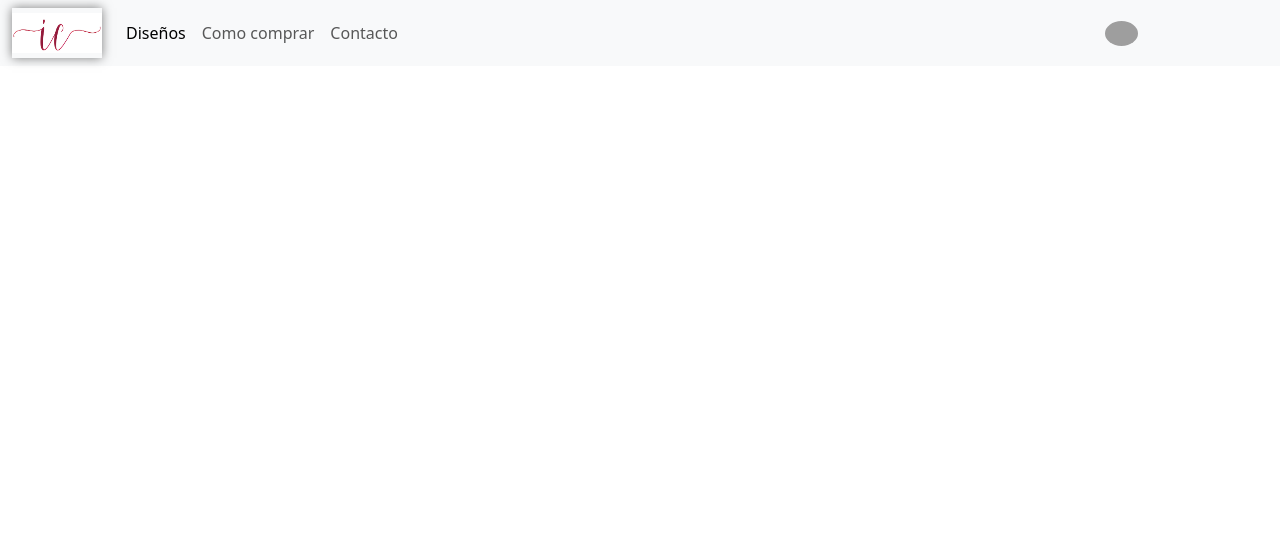
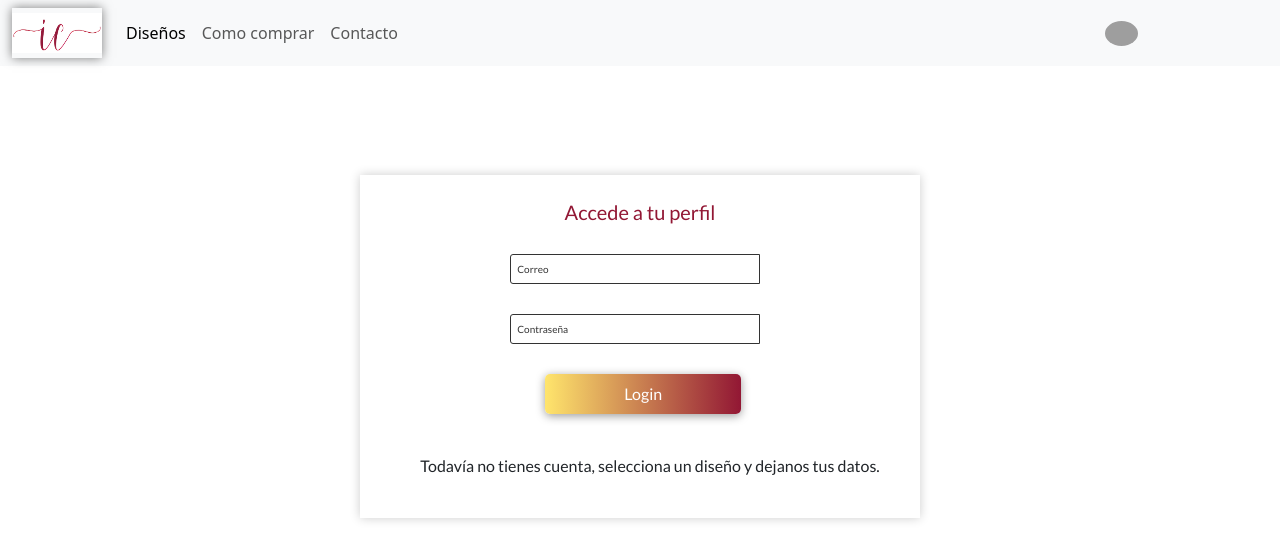
Before and after one commit to MariaDiezEsteve/invitaclick-front, a Vue app: page /login in a window 1280 px wide. Shown: the top 560 px of the page. Built offline with nearby package versions, Linux system fonts and the light colour scheme; grey boxes are pictures that could not be loaded.

Commit message:
incluido login, faltaría enlace

```diff
--- /dev/null
+++ b/src/components/Form/LoginForm.vue
@@ -0,0 +1,142 @@
+<template>
+     <div class="wrapper">
+        <div class="form-wrapper sign-in">
+            <form action="/login" method="post">
+                <h2>Accede a tu perfil</h2>
+                <div class="input-group">
+                    <input type="email" required name="Email">
+                    <label for="">Correo</label>
+                </div>
+                <div class="input-group">
+                    <input type="password" required name="Password">
+                    <label for="">Contraseña</label>
+                </div>
+                <button type="submit" class="btn">Login</button>
+                <div class="sign-link">
+                    <a>Todavía no tienes cuenta, selecciona un diseño y dejanos tus datos. </a>
+                </div>
+            </form>
+        </div>
+    </div>
+
+  </template>
+
+<script setup>
+
+</script>
+
+<style lang="scss" scoped>
+ @import "@/assets/Sass/--parcial.scss";
+// $lato: 'Lato', sans-serif
+// $opensans: 'Open Sans', serif
+// $inter: 'Inter', serif
+
+// //VARIABLES
+// $colour_one: #921734
+// $colour_two: #ae5871
+// $colour_three: #e5827d
+// $colour_four: #ffde9e
+// $colour_five: #ffe56c
+
+// $colour_six: #fffcee
+
+
+.wrapper {
+    width: 100%;
+    height: 100%;
+    display: flex;
+    justify-content: center;
+    align-items: center;
+    min-height: 70vh;
+    font-family: $lato;
+}
+
+.form-wrapper {
+    display: flex;
+    justify-content: center;
+    align-items: center;
+    box-shadow: 0 0 10px rgba(0, 0, 0, .2);
+}
+
+h2 {
+    font-size: 20px;
+    color: $colour_one;
+    text-align: center;
+    margin-top: 25px;
+    margin-right:px;
+
+}
+
+.input-group {
+    width: 250px;
+    margin: 30px 0 30px 150px;
+    display: flex;
+    justify-content: center;
+    align-items: center;
+    align-content: center;
+}
+
+.input-group label {
+    position: absolute;
+    top: 50%;
+    left: 5px;
+    transform: translateY(-50%);
+    font-size: 10px;
+    color: #333;
+    padding: 0 3px;
+    pointer-events: none;
+    transition: .5s;
+}
+
+.input-group input {
+    width: 100%;
+    height: 30px;
+    font-size: 16px;
+    color: #333;
+    padding: 0 10px;
+    background: transparent;
+    border: 1px solid #333;
+    outline: none;
+    border-radius: 3px;
+}
+
+.input-group input:focus~label,
+.input-group input:valid~label {
+    top: 0;
+    font-size: 12px;
+    background: #fff;
+}
+
+.btn {
+    position: relative;
+    width: 35%;
+    height: 40px;
+    background: linear-gradient(to right, $colour_five, $colour_one);
+    box-shadow: 0 2px 10px rgba(0, 0, 0, .4);
+    font-size: 16px;
+    color: #fff;
+    font-weight: 500;
+    cursor: pointer;
+    border-radius: 5px;
+    border: none;
+    outline: none;
+    margin-left: 185px;
+}
+
+.sign-link{
+    display: flex;
+    align-items: center;
+    align-content: center;
+    justify-content: center;
+    justify-items: center;
+    margin: 40px;
+    text-align: center;
+}
+a{
+    padding-left: 20px;
+}
+
+
+
+
+</style>
--- a/src/components/Navbar/NavbarLogin.vue
+++ b/src/components/Navbar/NavbarLogin.vue
@@ -16,7 +16,7 @@
               <a class="nav-link" href="#">Como comprar</a>
             </li>
             <li class="nav-item">
-              <a class="nav-link" href="#">Contacto</a>
+              <a class="nav-link" href="/contact">Contacto</a>
             </li>
           </ul>
         </div>
--- a/src/components/Navbar/NavbarNav.vue
+++ b/src/components/Navbar/NavbarNav.vue
@@ -16,7 +16,7 @@
           <a class="nav-link" href="#">Como comprar</a>
         </li>
         <li class="nav-item">
-          <a class="nav-link" href="#">Contacto</a>
+          <a class="nav-link" href="/contact">Contacto</a>
         </li>
       </ul>
     </div>
--- /dev/null
+++ b/src/lib/supabaseClient.js
@@ -0,0 +1,2 @@
+import { createClient } from '@supabase/supabase-js'
+export const supabase = createClient('https://<project>.supabase.co', '<your-anon-key>')
--- a/src/views/ContactView.vue
+++ b/src/views/ContactView.vue
@@ -7,6 +7,6 @@
 
 <script setup>
 import Navbar from '@/components/Navbar/NavbarNav.vue'
-import ContactFrom from '../components/Cards/ContactmeCard.vue'
+import ContactFrom from '../components/Form/ContactmeForm.vue'
 
 </script>
--- a/src/views/LoginView.vue
+++ b/src/views/LoginView.vue
@@ -1,7 +1,14 @@
 <template>
-    <NavLogin  />
+    <div>
+        <NavLogin  />
+    </div>
+    <div>
+        <LoginView />
+    </div>
 </template>
 
-   <script setup>
-   import NavLogin from '../components/Navbar/NavbarLogin.vue'
-   </script>
+<script setup>
+import NavLogin from '../components/Navbar/NavbarLogin.vue'
+import LoginView from '../components/Form/LoginForm.vue'
+
+</script>
```
Also changed, not shown: src/components/Form/AskpersonalCard.vue (added, +13 -0 lines), src/components/Form/CreatedataForm.vue (added, +13 -0 lines), src/components/Form/ProfileForm.vue (added, +13 -0 lines), src/components/Form/ReviewForm.vue (added, +13 -0 lines), src/components/Form/UpdatedataForm.vue (added, +13 -0 lines), src/components/Form/ContactmeForm.vue (renamed from src/components/Cards/ContactmeCard.vue).
